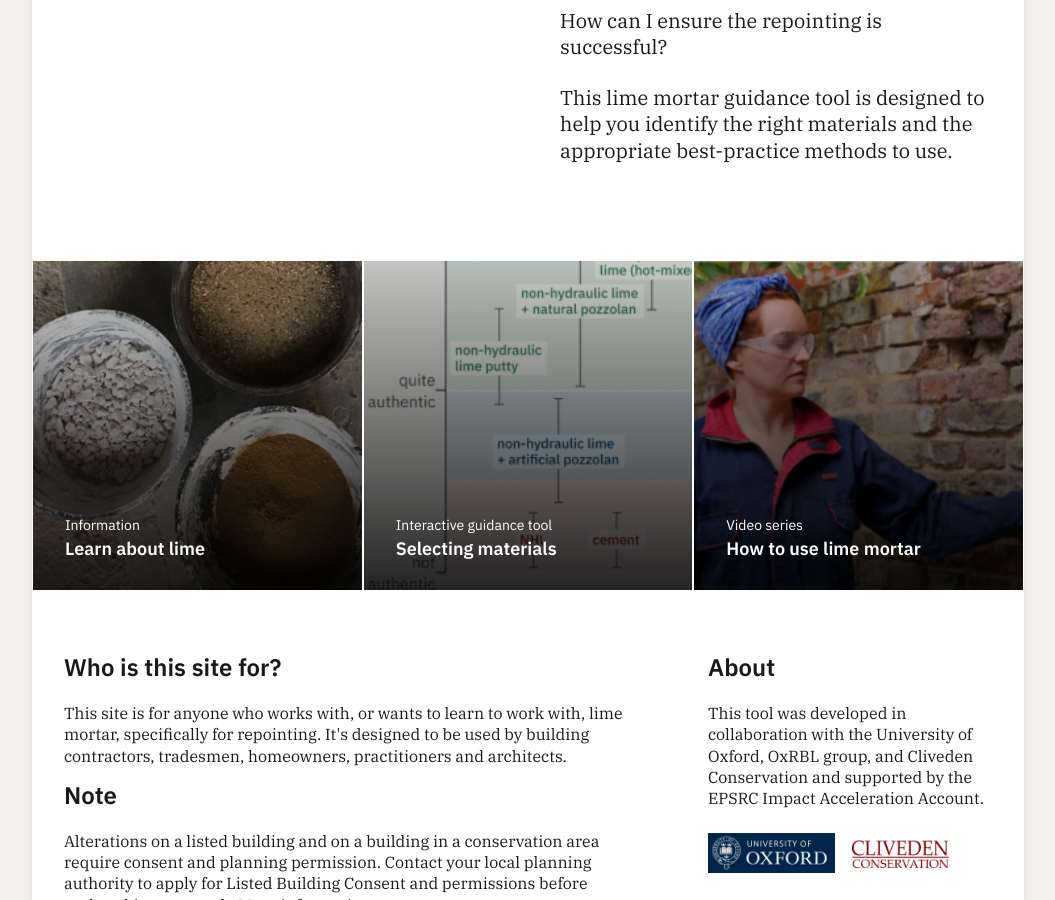
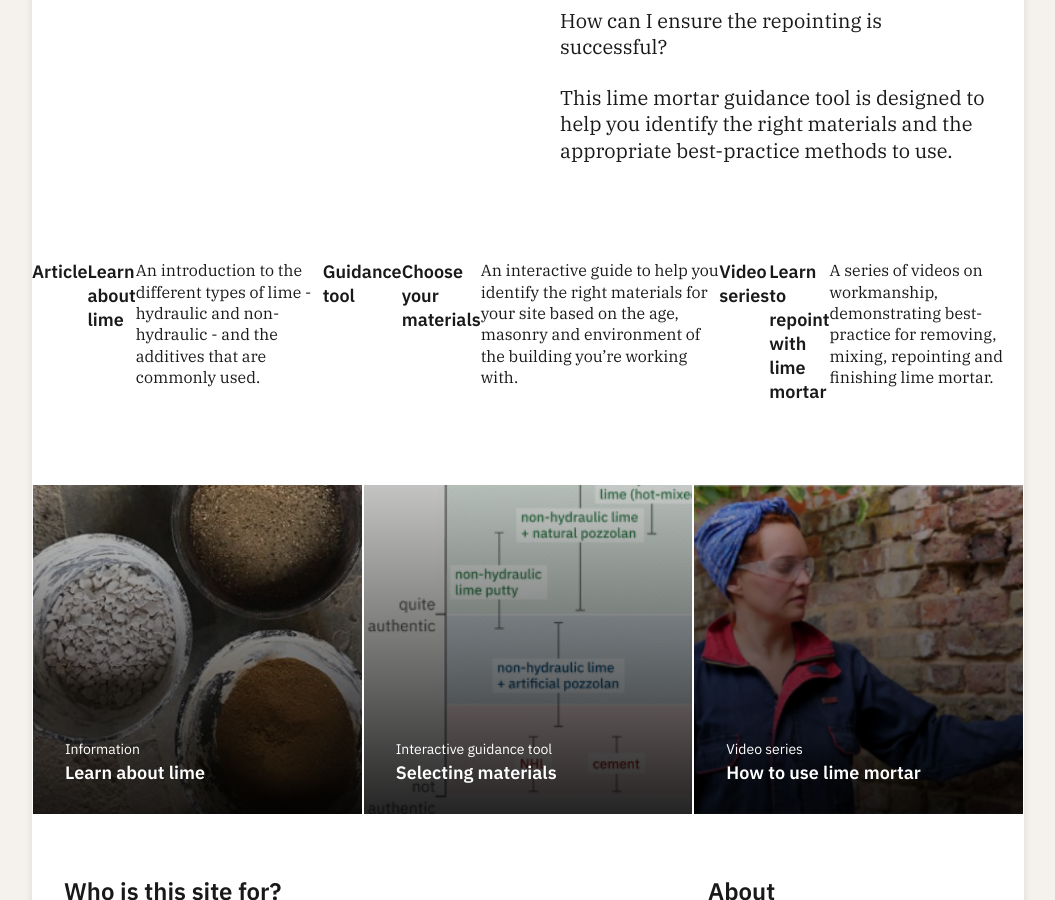
Before and after one commit to LucieFu/uselimemortar, a Jekyll site: the page built from index.html, in a window 1280 px wide and 900 px high, scrolled down 863 px. Shown: the whole window, without its empty margins (112-1167 px from the left). Built offline with Jekyll 4.4.1, drawn with Linux system fonts in a browser that asks for light colours.

Commit message:
Start new homepage links

```diff
--- a/index.html
+++ b/index.html
@@ -1,6 +1,22 @@
 ---
 layout: default
 title: Home
+section-links:
+  - title: Learn about lime
+    sub-title: Article
+    description: An introduction to the different types of lime - hydraulic and non-hydraulic - and the additives that are commonly used.
+    href:
+    image:
+  - title: Choose your materials
+    sub-title: Guidance tool
+    description: An interactive guide to help you identify the right materials for your site based on the age, masonry and environment of the building you’re working with.
+    href:
+    image:
+  - title: Learn to repoint with lime mortar
+    sub-title: Video series
+    description: A series of videos on workmanship, demonstrating best-practice for removing, mixing, repointing and finishing lime mortar.
+    href:
+    image:
 ---
 {% assign article = site.articles | first %}
 
@@ -23,6 +39,16 @@ title: Home
   </section>
 </div>
 
+<div class="full-width">
+  <section class="content-wrapper">
+    {% for link in page.section-links %}
+      <img src="" alt="" />
+      <h3>{{ link.sub-title}}</h3>
+      <h1>{{ link.title }}</h1>
+      <p>{{ link.description }}</p>
+    {% endfor %}
+  </section>
+</div>
 
 <div class="full-width">
   <section class="content-wrapper">
```
Also changed, not shown: _articles/types-of-lime.md (+0 -1 lines).
